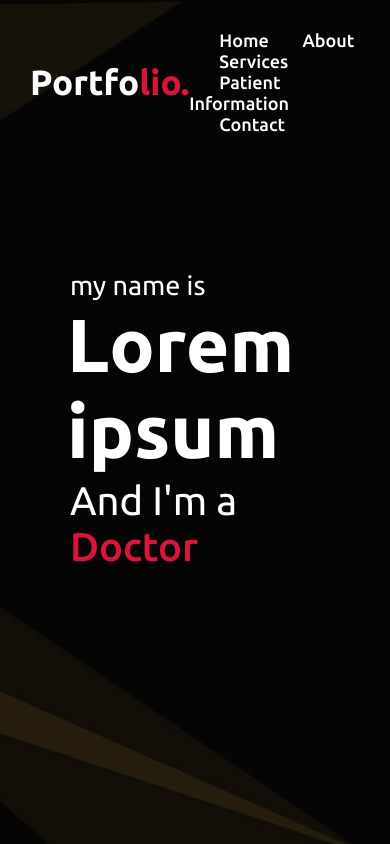
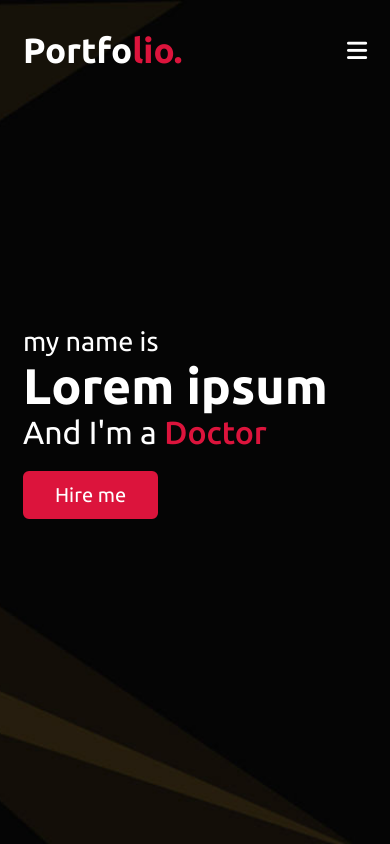
Before and after one commit to Sudharshanan-B/portfolio, a plain HTML site: page index.html in a window 390 px wide. Shown: the top 844 px of the page. Drawn offline with Linux system fonts and the light colour scheme.

Commit message:
responsive home section completed

```diff
--- a/index.html
+++ b/index.html
@@ -21,9 +21,12 @@
                <li><a href="#">Patient Information</a></li>
                <li><a href="#">Contact</a></li>
            </ul>
-           <div class = "menu-btn">
+            <div class = "menu-btn" id = "tog-btn">
+                <i class="fas fa-bars" id = "a"></i>
+            </div>
+           <!-- <a href = "script.js" class = "menu-btn" onclick ="toggle_navbar()">
                 <i class="fas fa-bars"></i>
-           </div>
+           </a> -->
         </div>
     </div>
 
@@ -34,6 +37,7 @@
                 <div class="text-1">my name is</div>
                 <div class="text-2">Lorem ipsum</div>
                 <div class="text-3">And I'm a <span>Doctor</span></div>
+                <a href="#">Hire me</a>
             </div>
         </div>
     </section>
--- a/script.js
+++ b/script.js
@@ -8,3 +8,11 @@ window.onscroll = function() {
     myNav.classList.remove("scroll");
   }
 };
+
+const menuIcon = document.querySelector('.fas');
+menuIcon.addEventListener('click', toggle_navbar);
+
+function toggle_navbar() {
+  const menuItem = document.querySelector('.menu');
+  menuItem.classList.toggle('active');
+}
--- a/style.css
+++ b/style.css
@@ -6,7 +6,7 @@
     text-decoration: none;
 }
 .max-width{
-    max-width: 1500px;
+    max-width: 1700px;
     padding : 0 30px;
     margin : auto;
 }
@@ -24,7 +24,7 @@
 
 
 .scroll {
-    padding : 15px 0;
+    padding :20px 0;
     background-color: crimson;
   }
 
@@ -80,7 +80,6 @@
     display:flex;
 }
 
-
 .home{
     display : flex;
     background : url("images/banner.jpg") no-repeat center;
@@ -92,25 +91,135 @@
 }
 
 .home .max-width{
+
     margin:auto 0 auto 40px;
 
 }
 .home .home-content .text-1{
+    /* padding: 0px 100px ; */
     font-size: 27px;
+    /* margin-left: 30px; */
 }
 
 .home .home-content .text-2{
     font-size: 75px;
+    /* padding: 0px 100px ; */
     font-weight: 600;
-    margin-left: -3px;
+
 }
 
-.home .home-content .text-3{
+.home .home-content .text-3 {
     font-size : 40px;
-    margin: 5px 0;
+
+    /* padding: 0px 30px ;
+    margin: 5px 0;  */
 }
 
 .home .home-content .text-3 span{
     font-weight: 500;
     color: crimson;
 }
+
+.home .home-content a{
+    display:inline-block;
+    background: crimson;
+    color: #fff;
+    font-size: 25px;
+    padding : 12px 36px;
+    margin-top: 20px;
+    border-radius:6px;
+    border : 2px solid crimson
+}
+.home .home-content a:hover{
+    color:crimson;
+    background: none;
+}
+
+
+@media(max-width : 1104px){
+    .home .max-width{
+        margin-left: 0px;
+    }
+
+}
+@media(max-width : 991px){
+    .max-width{
+        padding:0 50px;
+    }
+}
+
+@media(max-width : 947px){
+    .max-width{
+        padding:0 40px;
+    }
+    .menu-btn{
+        display: block;
+        z-index: 999 ;
+    }
+    .menu-btn i.active:before{
+        content: "\f00d"
+    }
+    .navbar .menu {
+        position: fixed;
+        background: #111;
+        left:-100%;
+        top:0;
+        height:100vh;
+        width:100%;
+        text-align: center;
+        padding-top:80px;
+        transition: all 0.3s ease;
+    }
+
+    .navbar .menu.active {
+        left: 0;
+    }
+
+    .navbar .menu li{
+        display:block;
+    }
+    .navbar .menu li a{
+        display : inline-block;
+        margin : 20px 0;
+        font-size: 25px;
+    }
+    .home .home-content .text-2{
+        font-size: 70px;
+    }
+
+    .home .home-content .text-3 {
+        font-size : 30px;
+
+    }
+    .home .home-content a{
+        font-size:23px;
+        padding:10px 30px;
+    }
+}
+
+@media(max-width : 690px){
+    .max-width{
+        padding : 0 23px;
+    }
+    .home .home-content .text-2{
+        font-size: 60px;
+    }
+
+    .home .home-content .text-3 {
+        font-size : 30px;
+
+    }
+    .home .home-content a{
+        font-size: 20px;
+    }
+}
+
+@media(max-width : 500px){
+    .home .home-content .text-2{
+        font-size:  50px;
+    }
+    .home .home-content .text-3 {
+        font-size : 32px;
+
+    }
+}
```
